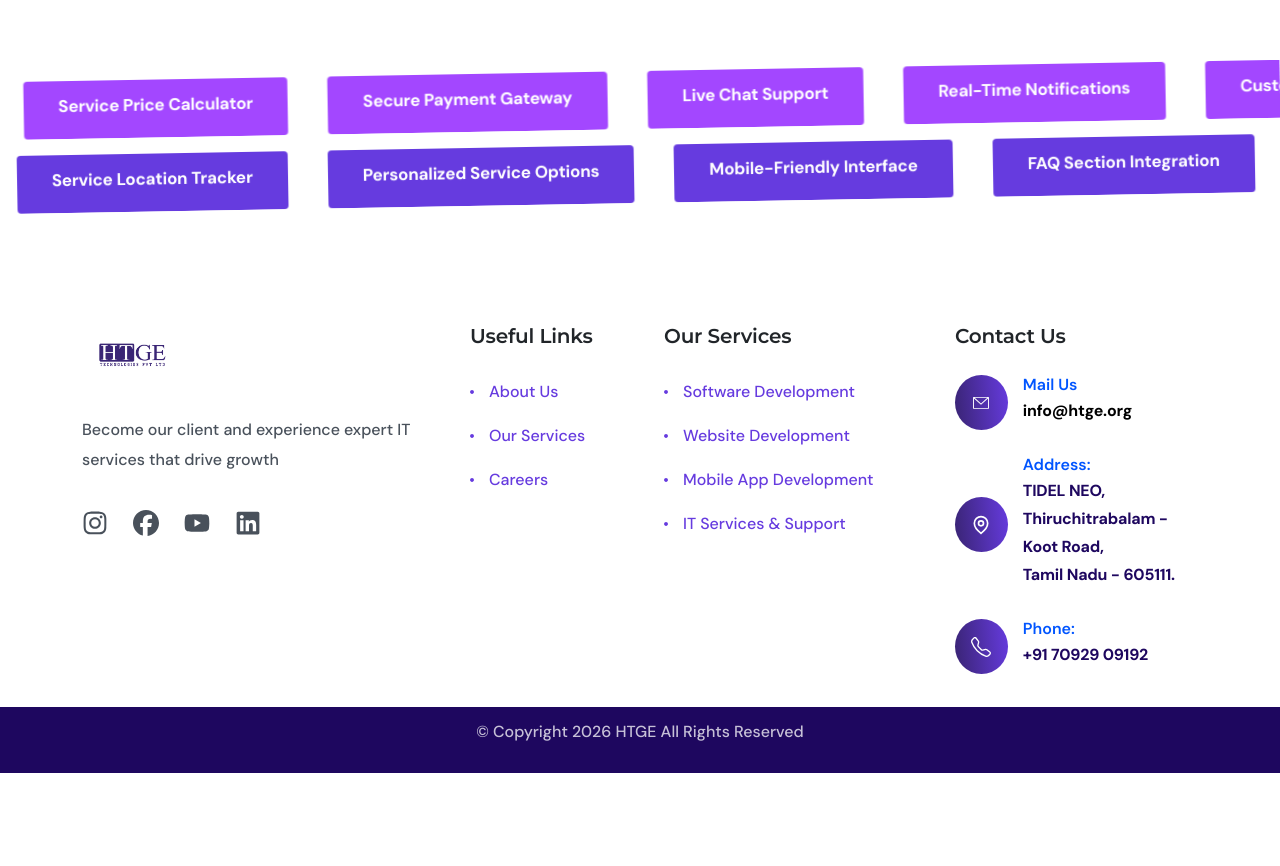
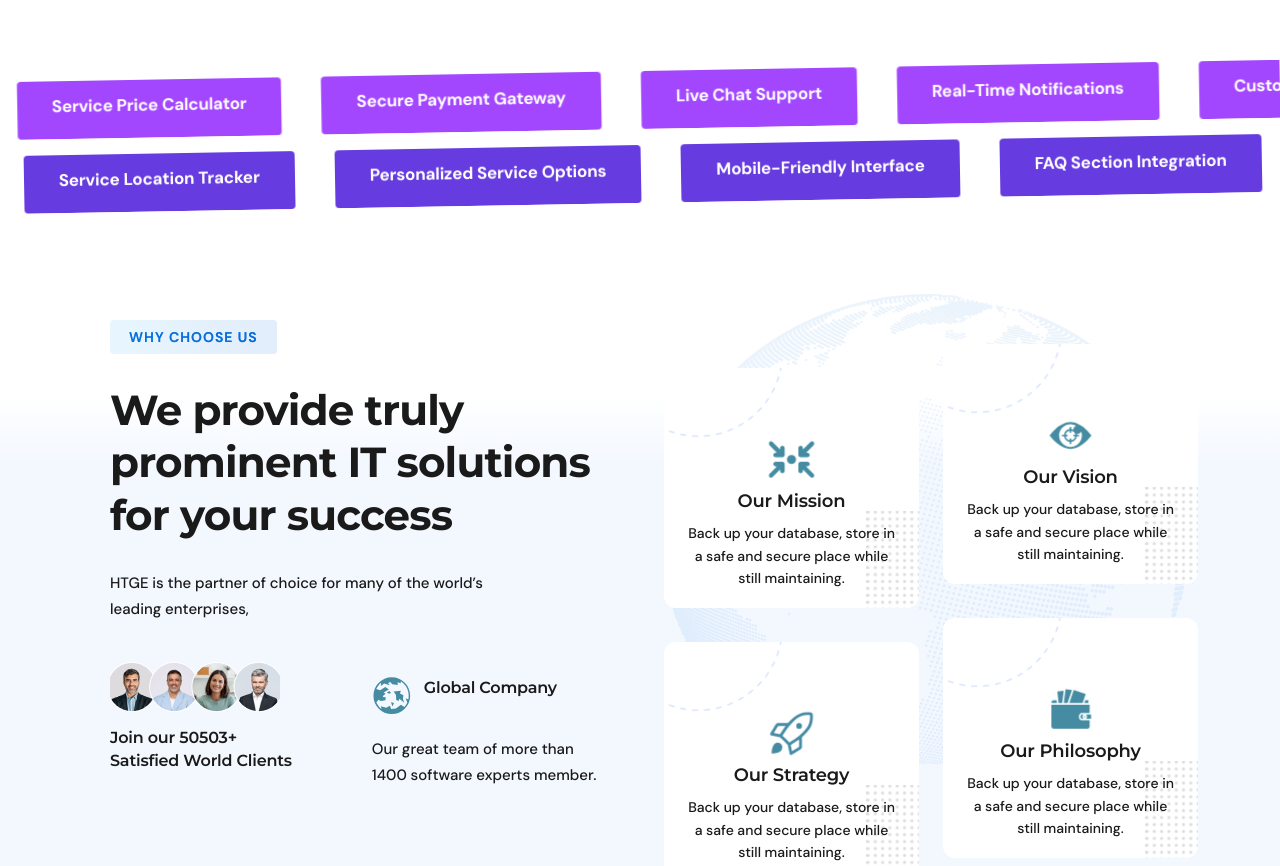
Before and after one commit to janarthanan-HTGE/HTGE-Repo, a React (Vite) app: page /about in a window 1280 px wide. Shown: the part 1480-2346 px from the top of the page. Before the commit the page ends 2253 px from the top, so only its background shows below. Built offline with nearby package versions, Linux system fonts and the light colour scheme.

Commit message:
about section

```diff
--- /dev/null
+++ b/src/components/about/Chooseus.jsx
@@ -0,0 +1,134 @@
+import { GiEyeTarget, GiWallet, GiWorld } from "react-icons/gi";
+import { FaArrowsToCircle } from "react-icons/fa6";
+import { GoRocket } from "react-icons/go";
+
+const chooseItems = [
+  {
+    icon: FaArrowsToCircle,
+    title: "Our Mission",
+    desc: "Back up your database, store in a safe and secure place while still maintaining.",
+  },
+  {
+    icon: GiEyeTarget,
+    title: "Our Vision",
+    desc: "Back up your database, store in a safe and secure place while still maintaining.",
+  },
+  {
+    icon: GoRocket,
+    title: "Our Strategy",
+    desc: "Back up your database, store in a safe and secure place while still maintaining.",
+  },
+  {
+    icon: GiWallet,
+    title: "Our Philosophy",
+    desc: "Back up your database, store in a safe and secure place while still maintaining.",
+  },
+];
+
+const AboutChooseUs = () => {
+  return (
+    <section className="choose-us-wrapper choose-us-3 section-padding chooseus-bg choose-us-page">
+      <div className="container">
+        <div className="row g-5">
+
+          {/* LEFT CONTENT */}
+          <div className="col-xl-6 col-lg-12 col-md-12 mt-xl-4">
+            <div className="choose-us-content ms-xl-4 ps-xl-1">
+              <div className="section-title">
+                <div className="sub-title">
+                  <span>WHY CHOOSE US</span>
+                </div>
+                <h2>
+                  We provide truly <br />
+                  prominent IT solutions <br />
+                  for your success
+                </h2>
+              </div>
+
+              <p className="mt-4">
+                HTGE is the partner of choice for many of the world’s <br />
+                leading enterprises,
+              </p>
+
+              <div className="reviews d-flex mt-4 pt-3">
+                <div className="infu">
+                  <img src="assets/img/why-choose/04.png" alt="" />
+                  <h4>
+                    Join our 50503+ <br /> Satisfied World Clients
+                  </h4>
+                </div>
+
+                <div className="infu">
+                  <div className="head d-flex align-items-center">
+                    <div className="icon">
+                      <GiWorld />
+                    </div>
+                    <h4>Global Company</h4>
+                  </div>
+                  <p>
+                    Our great team of more than <br /> 1400 software experts member.
+                  </p>
+                </div>
+              </div>
+            </div>
+          </div>
+
+          {/* RIGHT CONTENT */}
+          <div className="col-xl-6 col-lg-12 col-md-12">
+            <div className="choose-us-images">
+              <img
+                className="shape-1"
+                src="assets/img/world.png"
+                alt=""
+              />
+
+              <div className="row">
+                {chooseItems.map((item, index) => {
+                  const Icon = item.icon;
+
+                  return (
+                    <div
+                      key={index}
+                      className={`col-xl-6 col-lg-6 col-md-6 ${
+                        index % 2 === 0 ? "mt-xl-4" : ""
+                      }`}
+                    >
+                      <div className="single-choose-item mt-4 mt-xl-0">
+
+                        {/* SHAPES */}
+                        <div className="shape">
+                          <img
+                            className="shape-2"
+                            src="assets/img/shape/shape-10.png"
+                            alt=""
+                          />
+                          <img
+                            className="shape-3"
+                            src="assets/img/shape/shape-11.png"
+                            alt=""
+                          />
+                        </div>
+
+                        {/* CONTENT */}
+                        <div className="icon">
+                          <Icon />
+                        </div>
+
+                        <h4>{item.title}</h4>
+                        <p>{item.desc}</p>
+
+                      </div>
+                    </div>
+                  );
+                })}
+              </div>
+            </div>
+          </div>
+
+        </div>
+      </div>
+    </section>
+  );
+};
+
+export default AboutChooseUs;
--- a/src/components/about/Textsider.jsx
+++ b/src/components/about/Textsider.jsx
@@ -29,30 +29,33 @@ const MarqueeSection = () => {
   const fadeRef = useRef(null);
   useFadeUp(fadeRef);
 
+  const commonSwiperProps = {
+    modules: [Autoplay, FreeMode],
+    loop: true,
+    slidesPerView: "auto",
+    spaceBetween: 40,
+    speed: 8000,
+    freeMode: {
+      enabled: true,
+      momentum: true,
+      momentumRatio: 0.8,
+      momentumVelocityRatio: 0.7,
+    },
+    autoplay: {
+      delay: 0,
+      disableOnInteraction: false,
+      pauseOnMouseEnter: false,
+    },
+    allowTouchMove: true,
+    grabCursor: true,
+  };
+
   return (
     <div ref={fadeRef} className="marquee-section marque-wape fade-up">
 
       {/* 🔹 First Marquee (Left → Right) */}
       <div className="marque-wrapper">
-        <Swiper
-          modules={[Autoplay, FreeMode]}
-          loop={true}
-          freeMode={{
-            enabled: true,
-            momentum: false,
-          }}
-
-          slidesPerView="auto"
-          spaceBetween={40}
-          speed={8000}
-          autoplay={{
-            delay: 0,
-            disableOnInteraction: false,
-            pauseOnMouseEnter: false,
-          }}
-          allowTouchMove={false}
-          className="text-slider"
-        >
+        <Swiper {...commonSwiperProps} className="text-slider">
           {[...marqueeOne, ...marqueeOne].map((item, index) => (
             <SwiperSlide
               key={index}
@@ -70,22 +73,8 @@ const MarqueeSection = () => {
       {/* 🔹 Second Marquee (Right → Left) */}
       <div className="marque-wrapper style-2 mt-3">
         <Swiper
-          modules={[Autoplay, FreeMode]}
+          {...commonSwiperProps}
           dir="rtl"
-          loop={true}
-          freeMode={{
-            enabled: true,
-            momentum: false,
-          }}
-          slidesPerView="auto"
-          spaceBetween={40}
-          speed={8000}
-          autoplay={{
-            delay: 0,
-            disableOnInteraction: false,
-            pauseOnMouseEnter: false, // 🔥 IMPORTANT
-          }}
-          allowTouchMove={false}
           className="text-slider-2"
         >
           {[...marqueeTwo, ...marqueeTwo].map((item, index) => (
--- /dev/null
+++ b/src/components/about/videosection.jsx
@@ -0,0 +1,25 @@
+import { FaPlay } from "react-icons/fa";
+
+const AboutVid = () => {
+    return(
+        <section className="video-wrapper video-1 style-2 video-page">
+            <div className="container">
+                <div
+                className="video-image bg-cover wow fadeInUp"
+                data-wow-delay="300ms"
+                style={{ backgroundImage: "url(assets/img/video-02.jpg)" }}
+                >
+                <a
+                    href="https://www.youtube.com/watch?v=h9MbznbxlLc"
+                    className="video-button video-popup"
+                >
+                    <FaPlay size={28} color="#fff" />
+                    <i className="video-button-ripple"></i>
+                </a>
+                </div>
+            </div>
+            </section>
+    )
+}
+
+export default AboutVid;
--- a/src/pages/Aboutpage.jsx
+++ b/src/pages/Aboutpage.jsx
@@ -1,5 +1,8 @@
+import AboutChooseUs from "../components/about/Chooseus";
 import MarqueeSection from "../components/about/Textsider";
+import AboutVid from "../components/about/videosection";
 import AboutHome from "../components/home/Abouthome";
+import CtaSection from "../components/home/Ctasection";
 import BreadCrumb from "../components/overlay/Firstsection";
 
 
@@ -9,6 +12,9 @@ const About = () => {
         <BreadCrumb/>
         <AboutHome/>
         <MarqueeSection/>
+        <AboutChooseUs/>
+        <AboutVid/>
+
         </>
 
 
```
Also changed, not shown: src/index.css.
